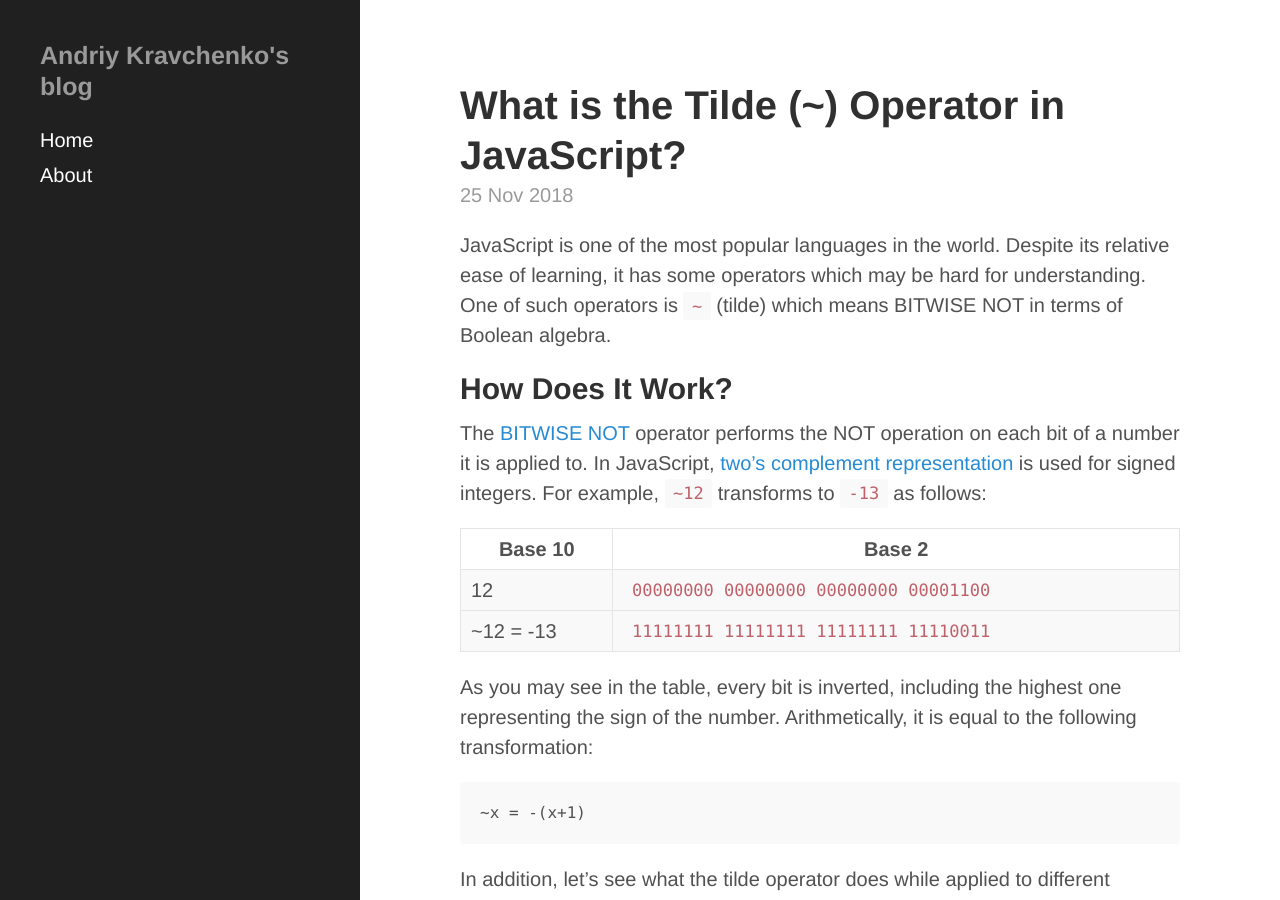
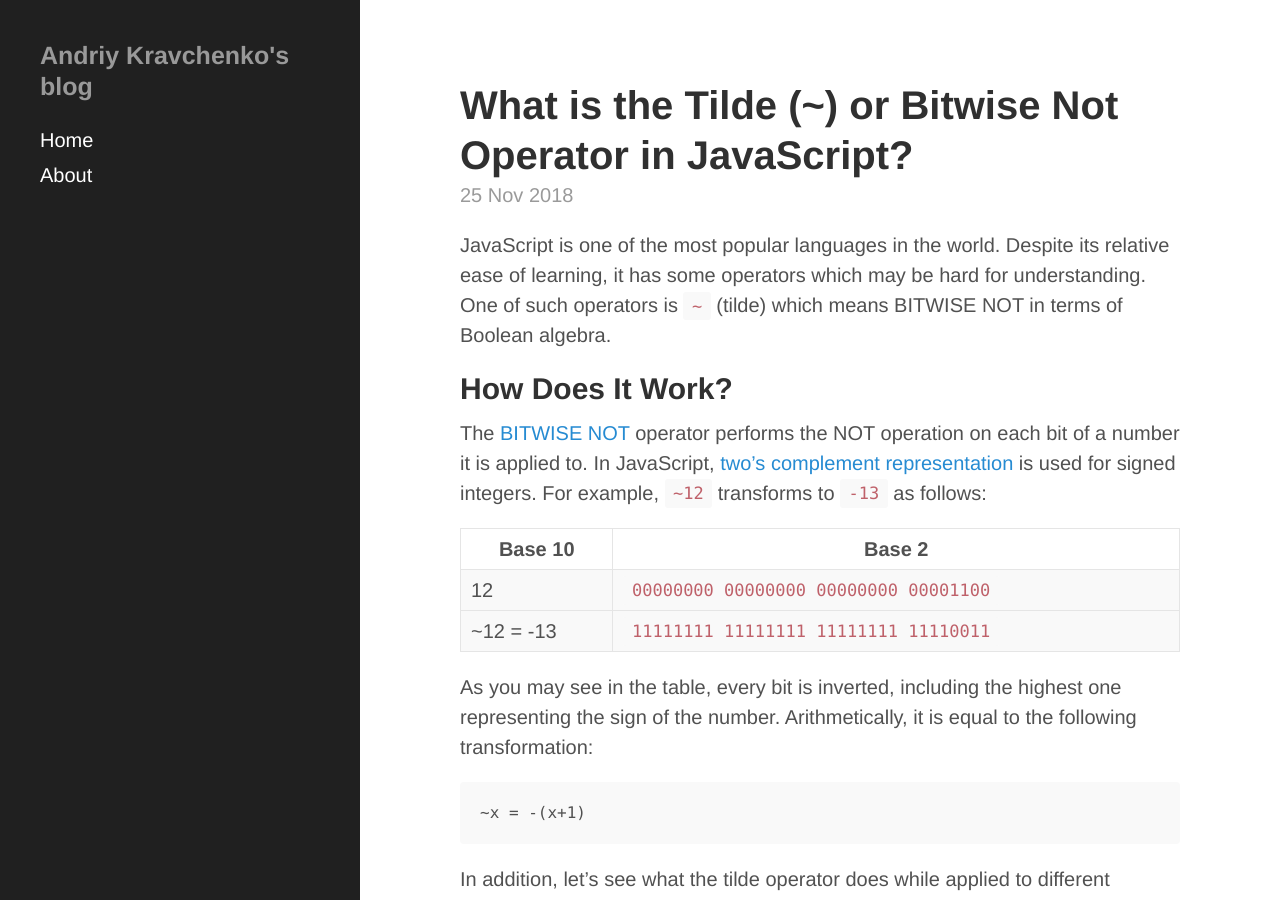
Before and after one commit to andr2k/andr2k.github.io, a Jekyll site: the page built from _posts/2018-11-25-tilde.md, in a window 1280 px wide and 900 px high. Built offline with Jekyll 4.4.1, drawn with Linux system fonts in a browser that asks for light colours; comment, search, counter and statistics services are not loaded.

Commit message:
tilde: title

```diff
--- a/_posts/2018-11-25-tilde.md
+++ b/_posts/2018-11-25-tilde.md
@@ -1,5 +1,5 @@
 ---
-title: What is the Tilde (~) Operator in JavaScript?
+title: What is the Tilde (~) or Bitwise Not Operator in JavaScript?
 layout: post
 author: Andriy Kravchenko
 ---
```
